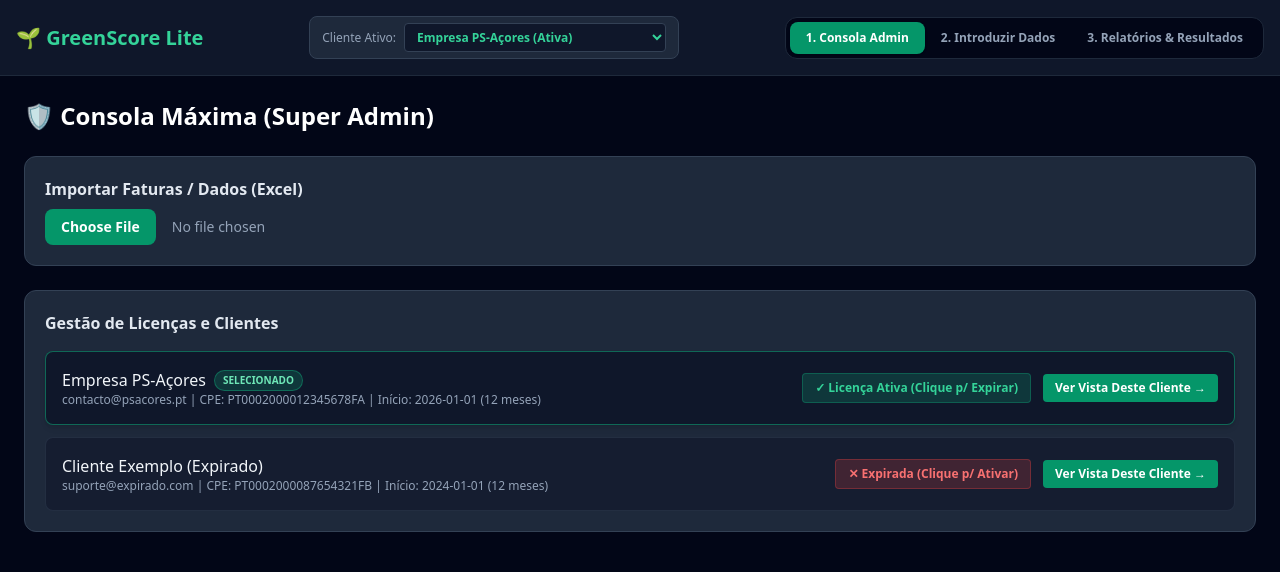
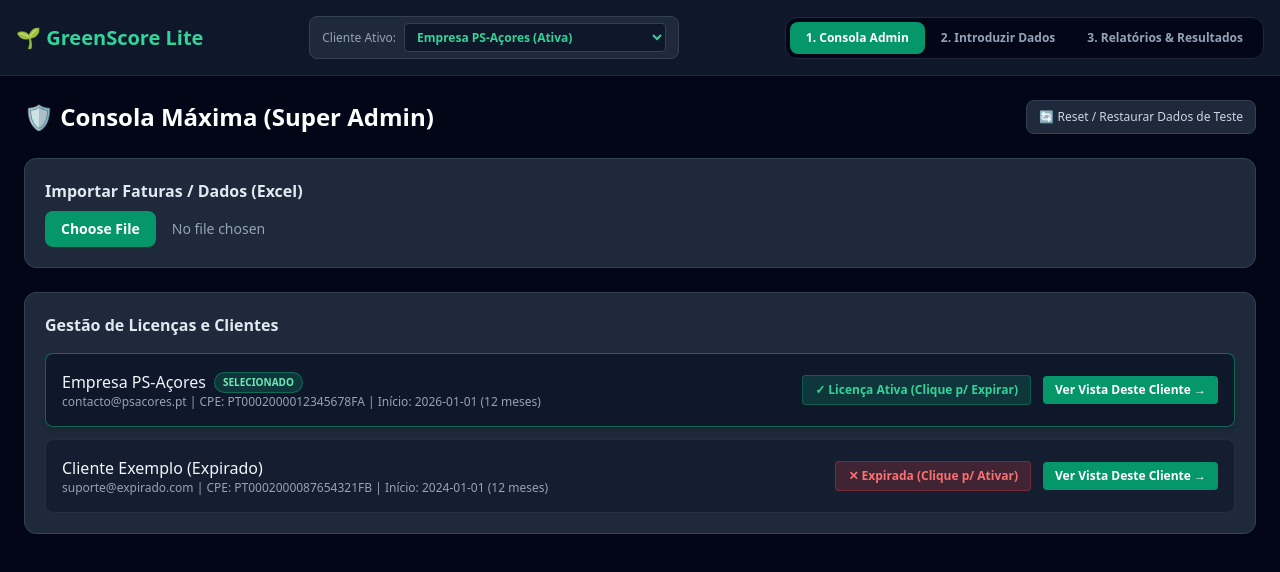
Before and after one commit to Marisa-colab/greenscore-lite, a React (Vite) app: page / in a window 1280 px wide. Shown: the top 572 px of the page. Built offline with nearby package versions, Linux system fonts and the light colour scheme; the HTML template or start-up script is replaced by a standard one.

Commit message:
Update App.tsx

```diff
--- a/src/App.tsx
+++ b/src/App.tsx
@@ -16,7 +16,7 @@
   return new Date() <= fim;
 }
 
-// Dados de exemplo com IDs numéricos (de acordo com o types.ts)
+// Dados de exemplo corretos e limpos
 const DADOS_INICIAIS: Utilizador[] = [
   {
     id: 1,
@@ -51,7 +51,10 @@
     if (saved) {
       try {
         const parsed = JSON.parse(saved);
-        if (Array.isArray(parsed) && parsed.length > 0) return parsed;
+        // Valida se os dados em memória têm o formato correto (CPE e Data)
+        if (Array.isArray(parsed) && parsed.length > 0 && parsed[0].dataInicioLicenca) {
+          return parsed;
+        }
       } catch (e) {
         console.error("Erro ao carregar do localStorage:", e);
       }
@@ -63,12 +66,20 @@
   const [clienteAtivoId, setClienteAtivoId] = useState<number>(1);
 
   // Cliente atual selecionado
-  const utilizadorAtual = clientes.find((c) => c.id === clienteAtivoId) || clientes[0];
+  const utilizadorAtual = clientes.find((c) => Number(c.id) === clienteAtivoId) || clientes[0];
 
-  // Função para alternar o estado da licença diretamente na consola Admin
+  // Função para restaurar os dados limpos de teste
+  const restaurarDadosIniciais = () => {
+    localStorage.removeItem('gs_clientes');
+    setClientes(DADOS_INICIAIS);
+    setClienteAtivoId(1);
+    alert("Dados de teste restaurados com sucesso!");
+  };
+
+  // Alternar o estado da licença
   const alternarEstadoLicenca = (id: number) => {
     const novosClientes = clientes.map((c) => {
-      if (c.id === id) {
+      if (Number(c.id) === id) {
         return { ...c, licencaAtiva: !c.licencaAtiva };
       }
       return c;
@@ -164,7 +175,15 @@
         {/* ABA 1: CONSOLA ADMIN */}
         {abaAtiva === 'admin' && (
           <div className="space-y-6">
-            <h1 className="text-2xl font-bold">🛡️ Consola Máxima (Super Admin)</h1>
+            <div className="flex justify-between items-center">
+              <h1 className="text-2xl font-bold">🛡️ Consola Máxima (Super Admin)</h1>
+              <button
+                onClick={restaurarDadosIniciais}
+                className="bg-slate-800 hover:bg-slate-700 text-slate-300 border border-slate-700 text-xs px-3 py-2 rounded-lg font-medium transition-all"
+              >
+                🔄 Reset / Restaurar Dados de Teste
+              </button>
+            </div>
 
             {/* Importação Excel */}
             <div className="bg-slate-800 p-5 rounded-xl border border-slate-700">
@@ -183,7 +202,7 @@
               <div className="space-y-3">
                 {clientes.map((c) => {
                   const ativa = verificarLicenca(c);
-                  const selecionado = c.id === clienteAtivoId;
+                  const selecionado = Number(c.id) === clienteAtivoId;
                   return (
                     <div
                       key={c.id}
@@ -201,14 +220,13 @@
                           )}
                         </div>
                         <p className="text-xs text-slate-400">
-                          {c.email} | CPE: {c.cpe} | Início: {c.dataInicioLicenca} ({c.duracaoMeses} meses)
+                          {c.email} | CPE: {c.cpe || 'N/D'} | Início: {c.dataInicioLicenca || 'N/D'} ({c.duracaoMeses || 12} meses)
                         </p>
                       </div>
 
                       <div className="flex items-center gap-3">
-                        {/* Botão para ativar/desativar com 1 clique */}
                         <button
-                          onClick={() => alternarEstadoLicenca(c.id)}
+                          onClick={() => alternarEstadoLicenca(Number(c.id))}
                           className={`px-3 py-1.5 rounded text-xs font-semibold border transition-all ${
                             ativa
                               ? 'bg-emerald-500/20 text-emerald-400 border-emerald-500/30 hover:bg-red-500/20 hover:text-red-400 hover:border-red-500/30'
@@ -218,10 +236,9 @@
                           {ativa ? '✓ Licença Ativa (Clique p/ Expirar)' : '✕ Expirada (Clique p/ Ativar)'}
                         </button>
 
-                        {/* Botão Selecionar e Ver Vista */}
                         <button
                           onClick={() => {
-                            setClienteAtivoId(c.id);
+                            setClienteAtivoId(Number(c.id));
                             setAbaAtiva('cliente-resultados');
                           }}
                           className="text-xs bg-emerald-600 hover:bg-emerald-500 text-white font-semibold px-3 py-1.5 rounded transition-colors"
@@ -237,7 +254,7 @@
           </div>
         )}
 
-        {/* BLOQUEIO DE SEGURANÇA (APENAS PARA VISTA DE CLIENTE COM LICENÇA EXPIRADA) */}
+        {/* BLOQUEIO DE SEGURANÇA (APENAS SE A LICENÇA DO CLIENTE SELECCIONADO ESTIVER EXPIRADA) */}
         {abaAtiva !== 'admin' && !temAcesso && (
           <div className="min-h-[50vh] flex items-center justify-center p-4">
             <div className="bg-slate-800 border border-red-500/30 rounded-xl p-8 max-w-md text-center shadow-xl">
```
